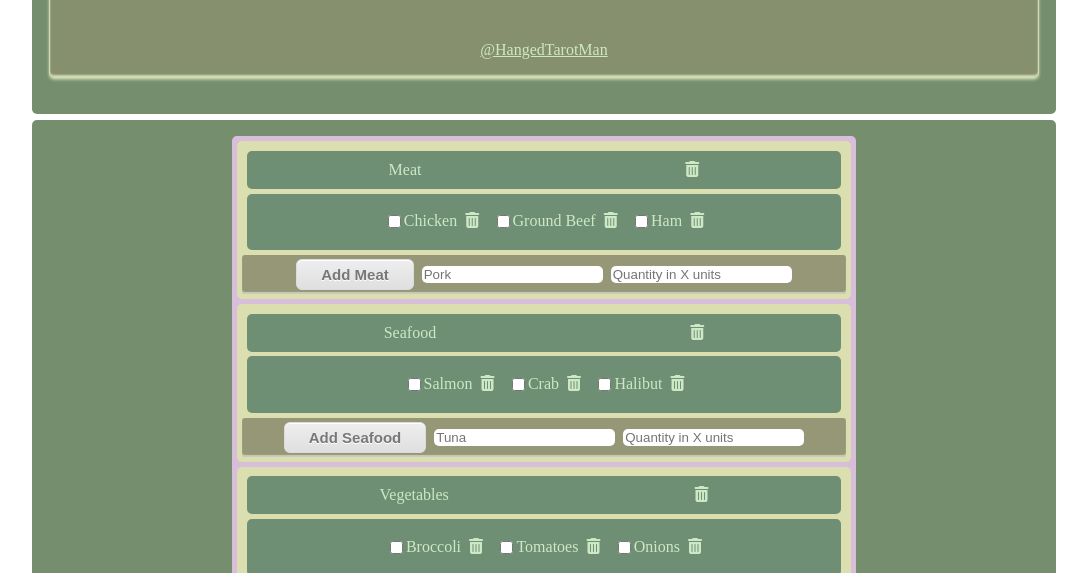
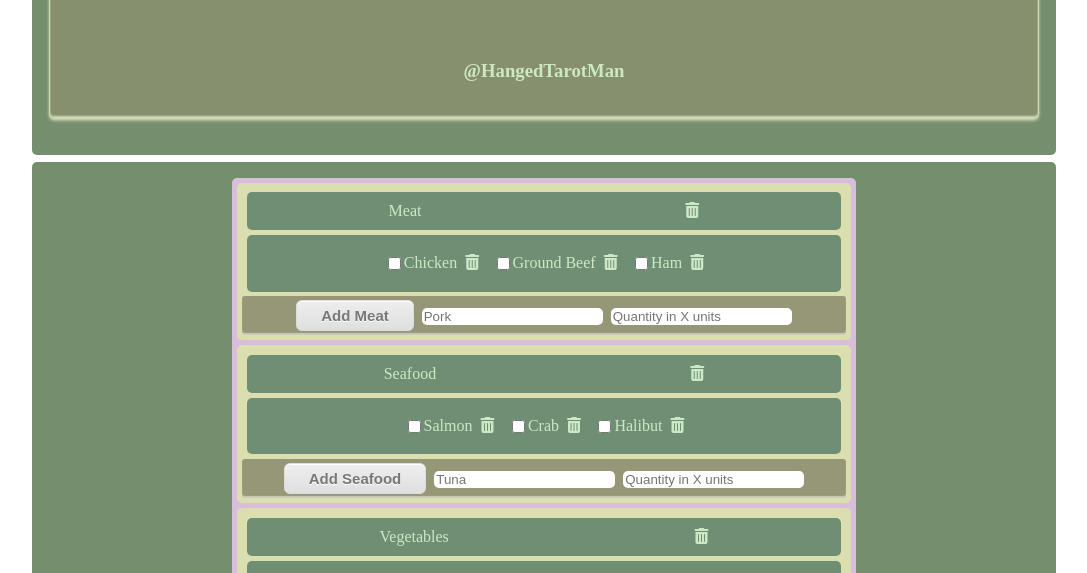
Before and after one commit to JackSnakeMGS4/Online-Grocery-List, a plain HTML site: page index.html in a window 1280 px wide. Shown: the part 152-725 px from the top of the page, without its empty margins (96-1183 px from the left). Drawn offline with Linux system fonts and the light colour scheme.

Commit message:
Revert "debuggine firebase integration"
This reverts commit 0dee8a9e8437391ea82b04234c3fc5bf69893b94.

```diff
--- a/index.css
+++ b/index.css
@@ -24,7 +24,6 @@
 /* Track */
 ::-webkit-scrollbar-track {
     -webkit-box-shadow: inset 0 0 6px rgba(0,0,0,0.3);
-    box-shadow: inset 0 0 6px rgba(0,0,0,0.3);
     -webkit-border-radius: 10px;
     border-radius: 10px;
 }
@@ -35,7 +34,6 @@
     border-radius: 10px;
     background: rgba(0,0,150,0.6);
     -webkit-box-shadow: inset 0 0 4px rgba(255,255,255,0.5);
-    box-shadow: inset 0 0 4px rgba(255,255,255,0.5);
 }
 ::-webkit-scrollbar-thumb:window-inactive {
 	background: rgba(0,0,150,0.2);
@@ -107,7 +105,6 @@ header .flex-container{
 }
 
 #twitter-handle{
-	display: flex;
 	justify-content: center;
 	text-align: center;
 	padding: 1%;
@@ -180,9 +177,9 @@ header .flex-container{
 	background: #868F6E;
 }
 
-/* .category-delete{
+.category-delete{
 
-}	 */
+}
 
 /*Control Elements*/
 .controls-container{
--- a/index.html
+++ b/index.html
@@ -6,6 +6,9 @@
 	<title>Online Grocery List</title>
 	<!-- The core Firebase JS SDK is always required and must be listed first -->
 	<script src="https://www.gstatic.com/firebasejs/7.20.0/firebase-app.js"></script>
+
+	<!-- TODO: Add SDKs for Firebase products that you want to use
+		https://firebase.google.com/docs/web/setup#available-libraries -->
 	<script src="https://www.gstatic.com/firebasejs/7.20.-/firebase-auth.js"></script>
 	<script src="https://www.gstatic.com/firebasejs/7.20.-/firebase-firestore.js"></script>
 
@@ -30,7 +33,7 @@
 	<link rel="stylesheet" type="text/css" href="index.css">
 	<script src="webscraper/webScraper.js" defer></script>
 	<script src="groceryListClass.js" defer></script>
-	<script src="app.js" defer></script>
+	<script src="index.js" defer></script>
 </head>
 <body>
 	<header>
@@ -40,8 +43,8 @@
 				<div class="nav-bar-container">
 					<h1>Grocery List</h1>
 				</div>
-				<a href="https://www.twitter.com/hangedtarotman" id="twitter-handle">@HangedTarotMan</a>
-				<!-- <h3 id="twitter-handle">@HangedTarotMan</h3> -->
+
+				<h3 id="twitter-handle">@HangedTarotMan</h3>
 			</div>
 		</div>
 	</header>
```
Also changed, not shown: index.js (renamed from app.js).
